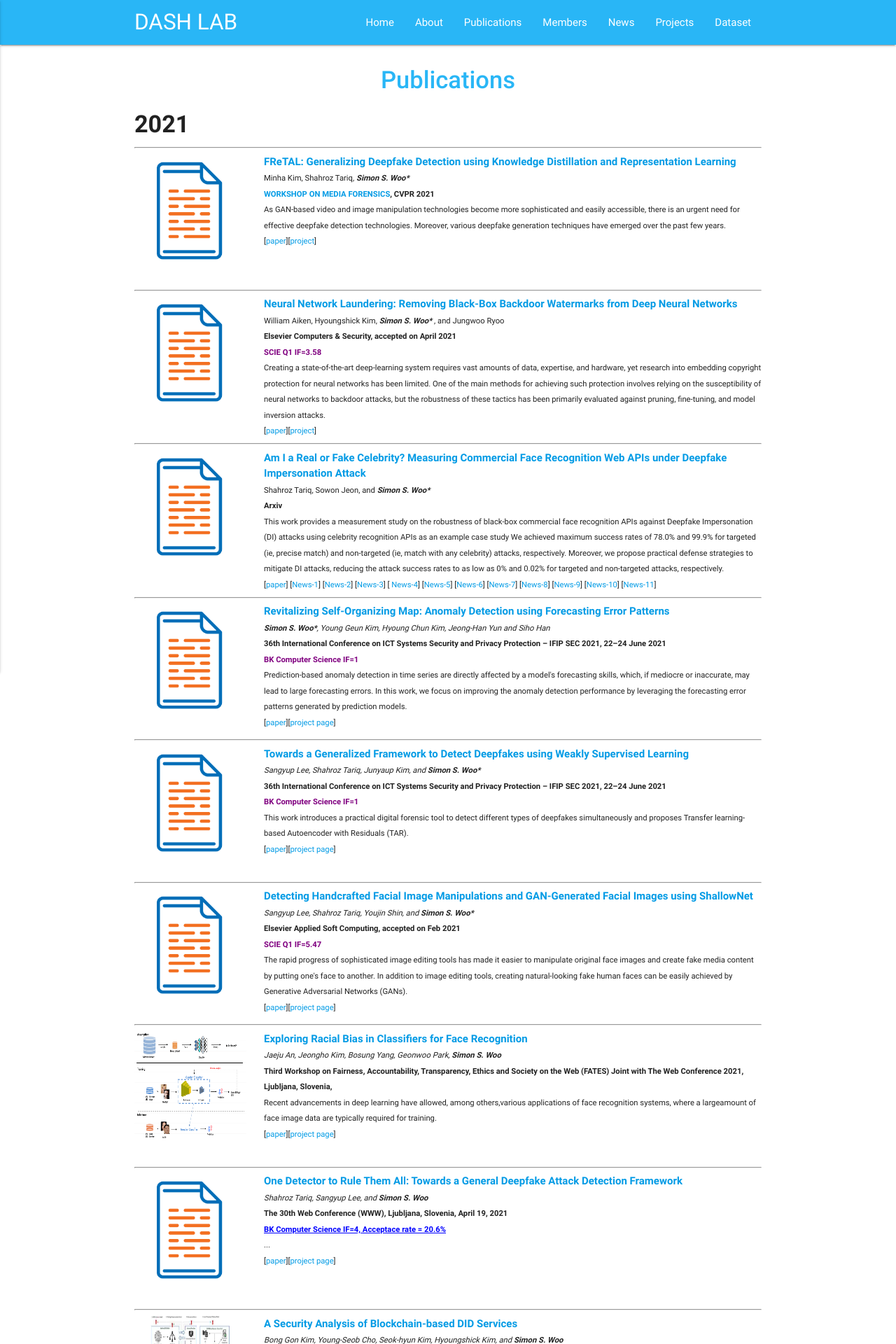
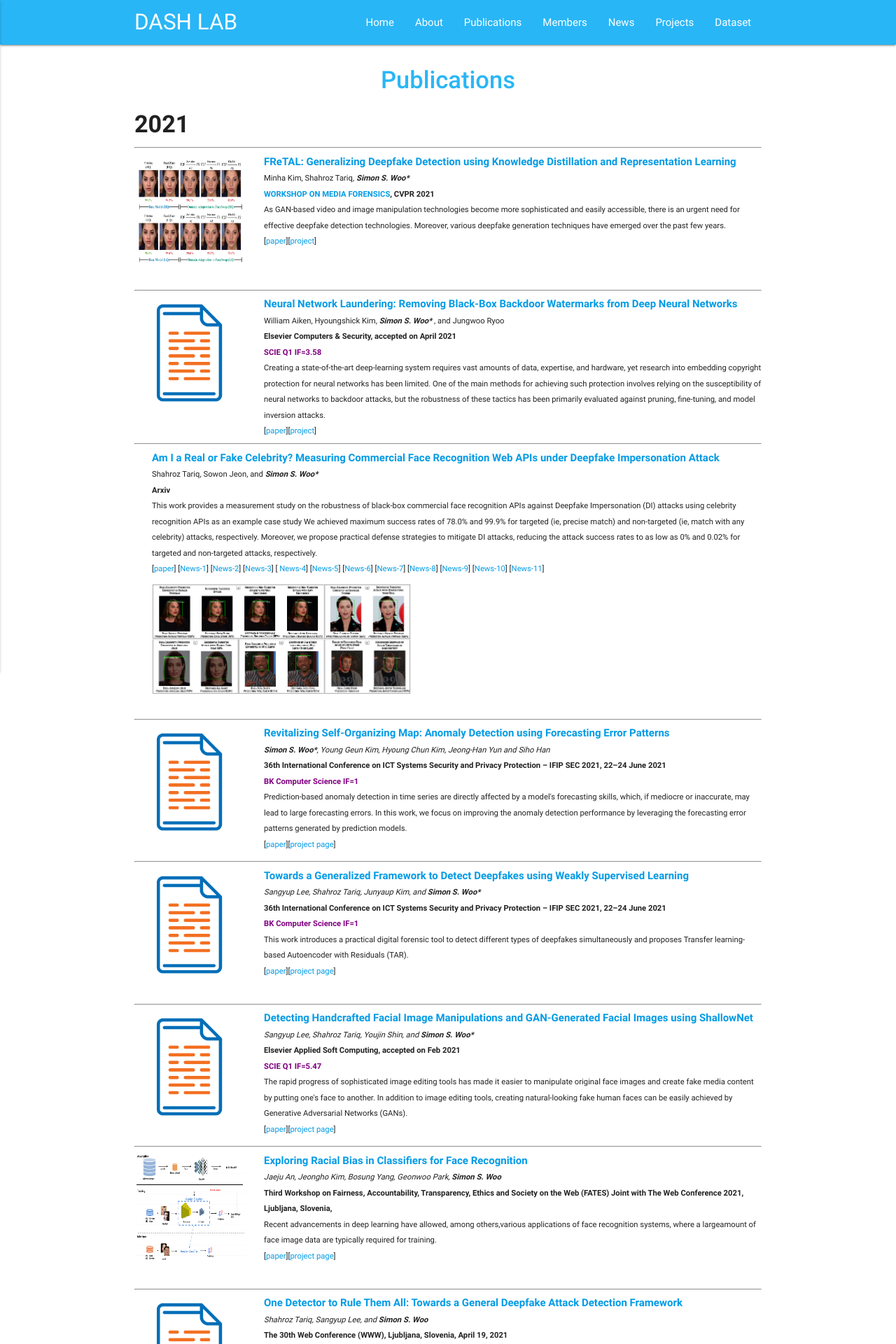
Before and after one commit to Yurim990507/DASH-Lab.github.io, a Jekyll site: the page built from example2.md, in a window 1280 px wide. Shown: the top 1920 px of the page at 70% size. Built offline with Jekyll 4.4.1, drawn with Linux system fonts in a browser that asks for light colours.

Commit message:
testing thumb

```diff
--- a/example2.md
+++ b/example2.md
@@ -16,7 +16,7 @@ permalink: /Publications/
 
 	<div style="display: flex;">
         <div class="col-lg-3" style="vertical-align: middle; text-align:center">
-                <a > <img  src="thumb.png" style="width:160px; height:160px; margin-bottom:20px"></a>
+                <a > <img  src="fretal.png" style="width:160px; height:160px; margin-bottom:20px"></a>
         </div>
 
         <div style="margin-left: 25px;">
@@ -67,9 +67,9 @@ permalink: /Publications/
     <hr>
 
 	<div style="display: flex;">
-        <div class="col-lg-3" style="vertical-align: middle; text-align:center">
-                <a > <img  src="thumb.png" style="width:160px; height:160px; margin-bottom:20px"></a>
-        </div>
+        <!-- <div class="col-lg-3" style="vertical-align: middle; text-align:center">
+                <a > <img  src="thumb.png" style="width:160px; height:160px; margin-bottom:20px"></a>
+        </div> -->
 
         <div style="margin-left: 25px;">
             <table >
@@ -97,6 +97,13 @@ permalink: /Publications/
 		[<a href="https://www.trendyvoice.in/study-warns-deepfakes-can-fool-facial-recognition/?amp">News-11</a>]
 		</small>  </p> </tr>
 
+
+            <tr>
+                <div class="col-lg-3" style="vertical-align: middle; text-align:left;margin-top:10px">
+                    <a > <img  src="airor.png" style="height:160px; margin-bottom:20px"></a>
+            </div>
+
+            </tr>
             </tbody>
             </table>
         </div>
```
